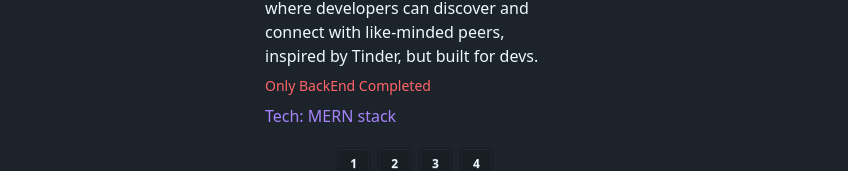
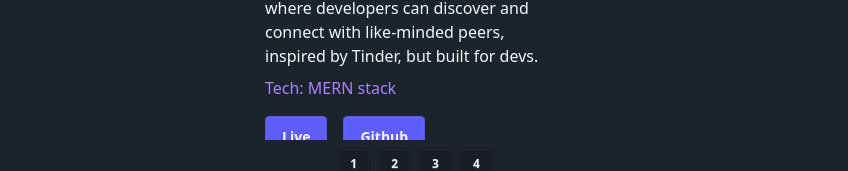
Before and after one commit to umanagendrakumar/MyPortfolio, a React (Vite) app: page /projects in a window 1280 px wide. Shown: the part 466-637 px from the top of the page, without its empty margins (225-1073 px from the left). Built offline with nearby package versions, Linux system fonts and the light colour scheme.

Commit message:
Live Link added

```diff
--- a/src/components/Projects.jsx
+++ b/src/components/Projects.jsx
@@ -13,10 +13,9 @@ const Projects = () => {
                         alt="Tailwind CSS Carousel component" />
                     <h1 className="font-bold text-2xl mb-2">DEVcharge</h1>
                     <p className="mb-2">A real-time matchmaking platform where developers can discover and connect with like-minded peers, inspired by Tinder, but built for devs.</p>
-                    <p className="mb-2 text-red-400 text-sm">Only BackEnd Completed</p>
                     <p className="mb-4 text-violet-400 font-medium">Tech: MERN stack</p>
                     <div className="flex items-center gap-4">
-                        <a href="" className="btn btn-primary">Live</a>
+                        <a href="https://devcharge.netlify.app/" className="btn btn-primary">Live</a>
                         <a href="https://github.com/umanagendrakumar/DEVcharge-BackEnd" className="btn btn-primary">Github</a>
                     </div>
                 </div>
```
